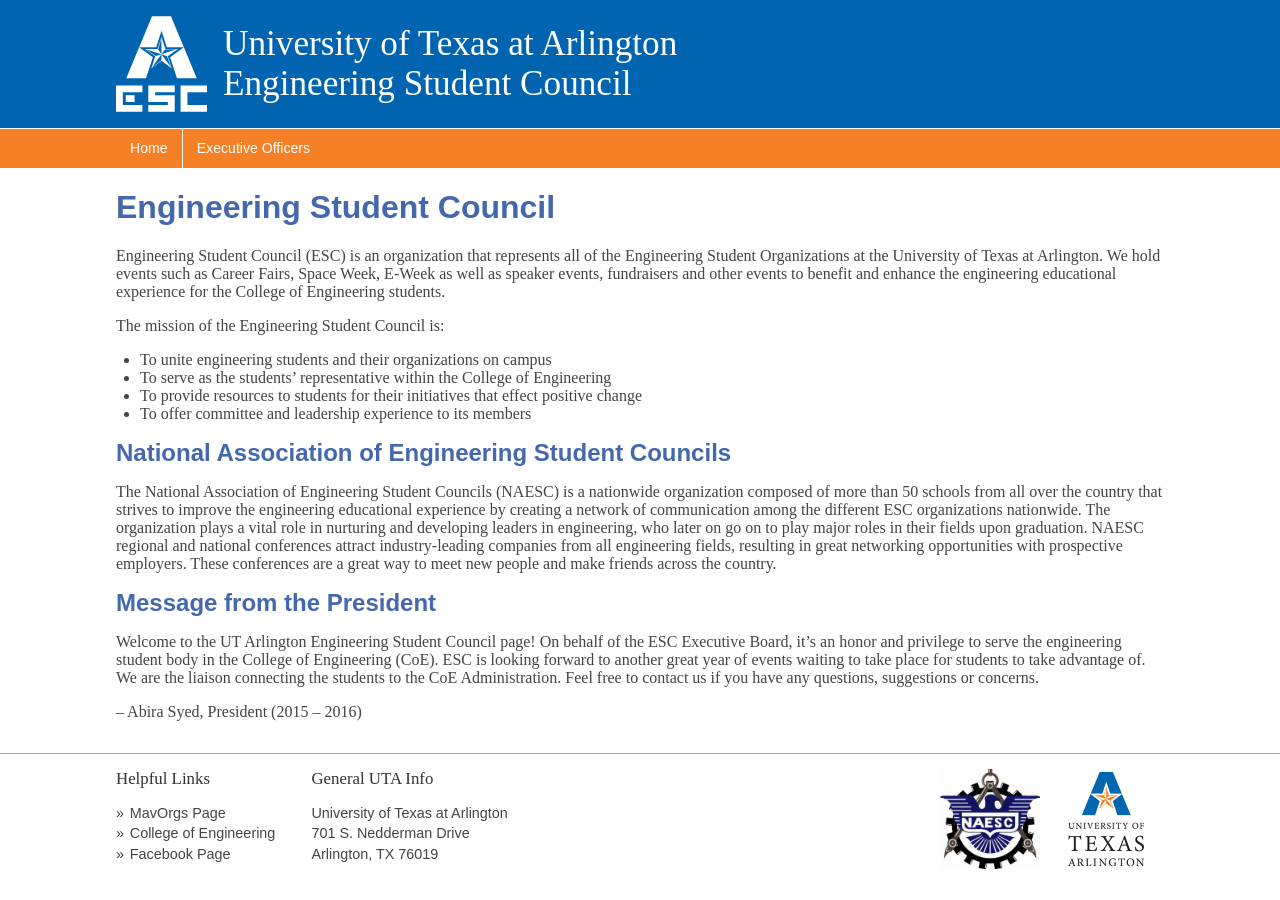
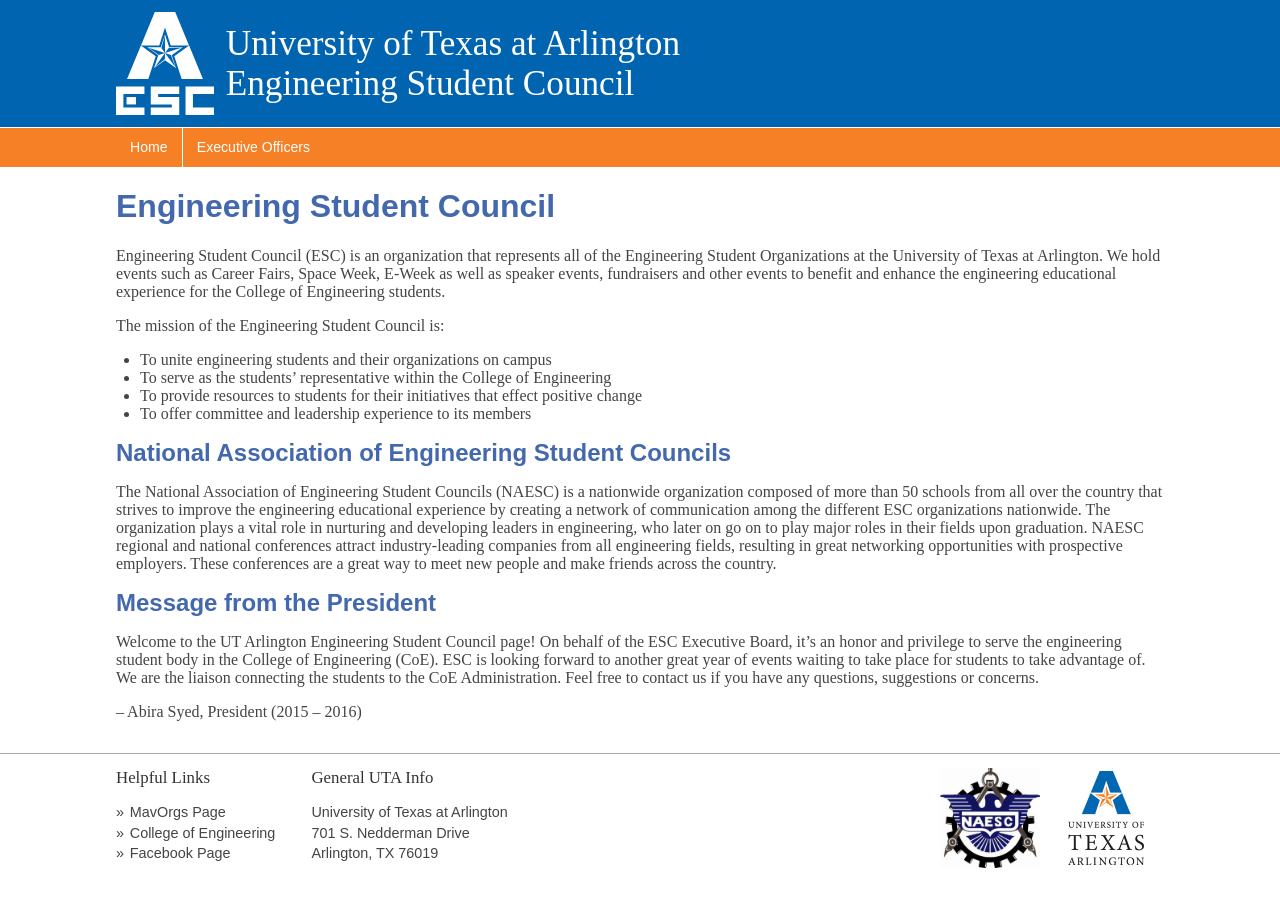
Before and after one commit to velasco810/utaesc.github.io, a Jekyll site: the page built from index.md, in a window 1280 px wide. Built offline with Jekyll 4.4.1, drawn with Linux system fonts in a browser that asks for light colours.

Commit message:
fix logo height

```diff
--- a/_includes/header.html
+++ b/_includes/header.html
@@ -1,7 +1,7 @@
 <header>
   <a href="/">
     <span>
-      <img src="/img/esc_logo_white.svg" width="91" height="96" alt="ESC Logo"/>
+      <img src="/img/esc_logo_white.svg" width="98" height="103" alt="ESC Logo"/>
       <em>University of Texas at Arlington</em>
       <em>Engineering Student Council</em>
     </span>
--- a/css/main.css
+++ b/css/main.css
@@ -33,10 +33,9 @@
 
 body > header img {
   float: left;
-  height: 96px;
-  margin-top: 16px;
-  margin-right: 16px;
-  margin-bottom: 16px;
+  margin-top: 0.67em;
+  margin-right: 0.67em;
+  margin-bottom: 0.67em;
   vertical-align: bottom;
 }
 
```
